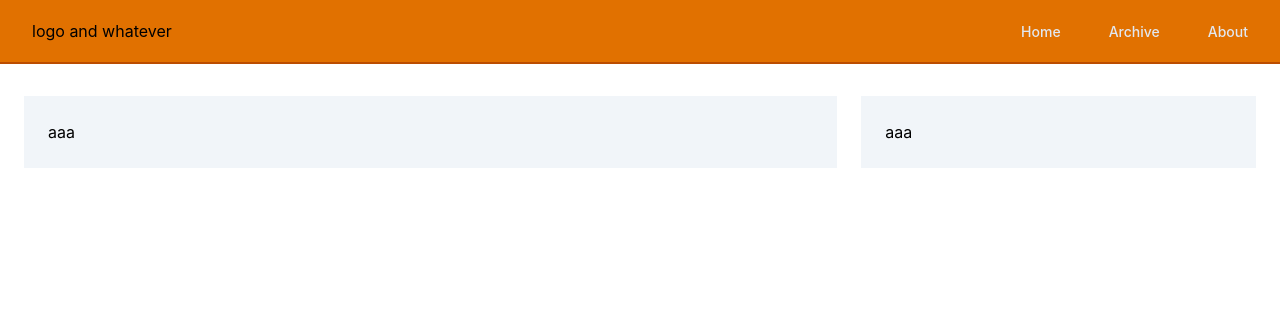
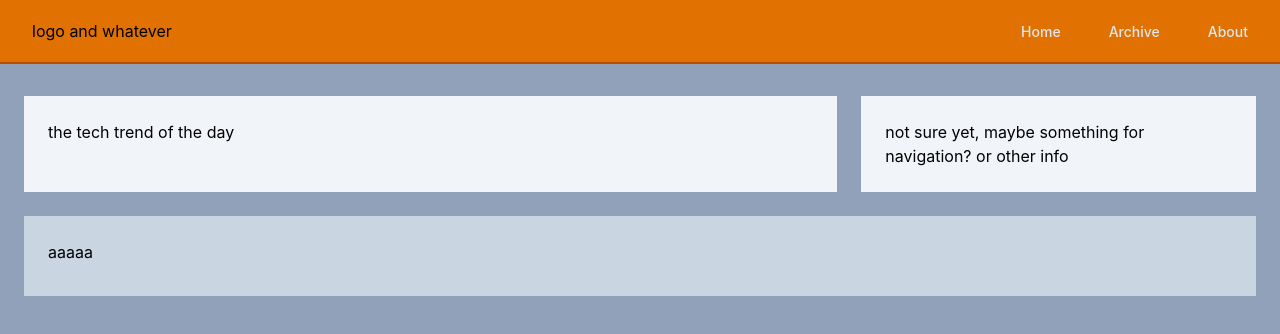
Before and after one commit to colinW1206/Tech_Trend_Analyser, a React (Vite) app in the folder frontend/: page / in a window 1280 px wide. Shown: the top 334 px of the page. Built offline with nearby package versions, Linux system fonts and the light colour scheme.

Commit message:
Frontend: fix grid layout and colours

```diff
--- a/frontend/src/App.jsx
+++ b/frontend/src/App.jsx
@@ -3,9 +3,9 @@ import ContentContainer from './components/ContentContainer'
 
 export default function App() {
   return (
-    <>
+    <div className="min-h-screen bg-slate-400">
       <Navbar />
       <ContentContainer />
-    </>
+    </div>
   )
 }
--- a/frontend/src/components/ContentContainer.jsx
+++ b/frontend/src/components/ContentContainer.jsx
@@ -1,4 +1,5 @@
 import Card from './Card'
+import Footer from './Footer'
 
 export default function ContentContainer() {
 
@@ -7,6 +8,7 @@ export default function ContentContainer() {
         <main className='
             max-w-7xl mx-auto
             pt-24 px-6 pb-12
+
         '>
 
             <div className='
@@ -14,11 +16,17 @@ export default function ContentContainer() {
                 md:grid-cols-3 gap-6
             '>
                 <Card className="md:col-span-2">
-                    aaa
+                    the tech trend of the day
                 </Card>
                 <Card className="md:col-span-1">
-                    aaa
+                    not sure yet, maybe something for navigation? or other info
                 </Card>
+
+                <Footer className="
+                    md:col-span-3
+                ">
+                    aaaaa
+                </Footer>
             </div>
 
         </main>
--- /dev/null
+++ b/frontend/src/components/Footer.jsx
@@ -0,0 +1,13 @@
+export default function Footer( { children, className = "" }) {
+
+    return(
+        <div className={`
+            w-full h-20
+            p-6 bg-slate-300
+            ${className}
+        `}>
+            {children}
+        </div>
+    );
+
+}
```
